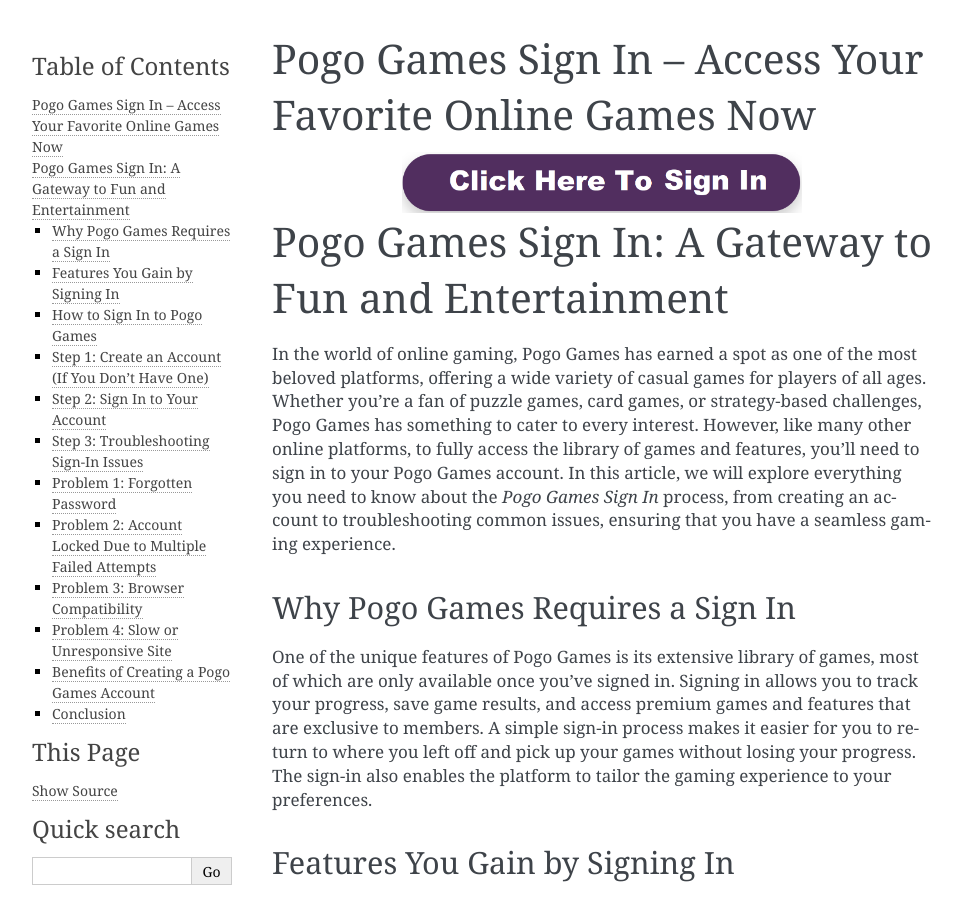
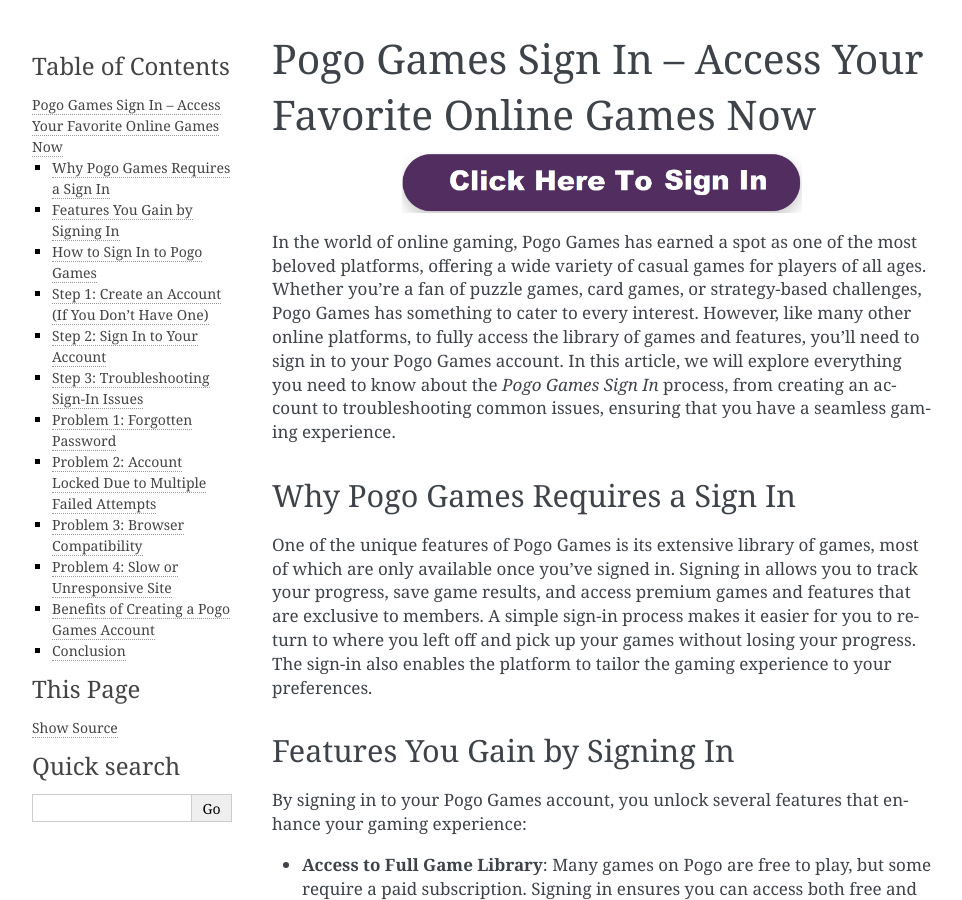
Before and after one commit to amaya1329/Pogo-Games-Sign-In-Access-Your-Favorite-Online-Games-Now, a Sphinx documentation site: the page built from docs/index.rst, in a window 1280 px wide and 900 px high. Shown: the whole window, without its empty margins (148-1110 px from the left). Built offline with Sphinx 7.4.7, drawn with Linux system fonts in a browser that asks for light colours.

Commit message:
Update index.rst

```diff
--- a/docs/index.rst
+++ b/docs/index.rst
@@ -11,8 +11,6 @@
    :width: 400px
    :align: center
    :target: https://aclogportal.com/
-Pogo Games Sign In: A Gateway to Fun and Entertainment
-=======================================================
 
 In the world of online gaming, Pogo Games has earned a spot as one of the most beloved platforms, offering a wide variety of casual games for players of all ages. Whether you're a fan of puzzle games, card games, or strategy-based challenges, Pogo Games has something to cater to every interest. However, like many other online platforms, to fully access the library of games and features, you’ll need to sign in to your Pogo Games account. In this article, we will explore everything you need to know about the *Pogo Games Sign In* process, from creating an account to troubleshooting common issues, ensuring that you have a seamless gaming experience.
 
```
